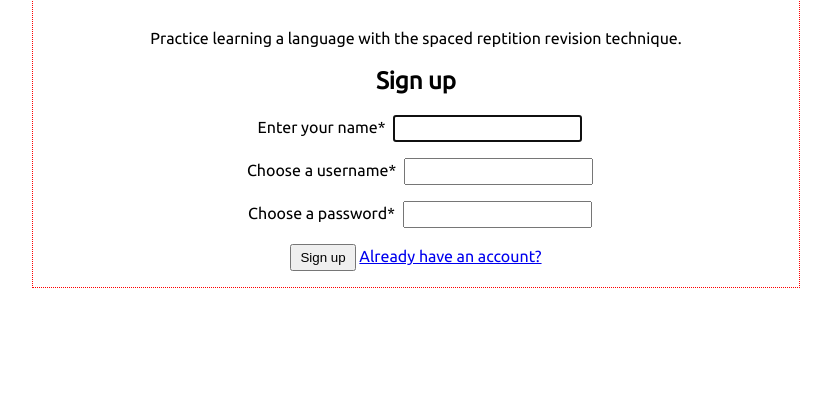
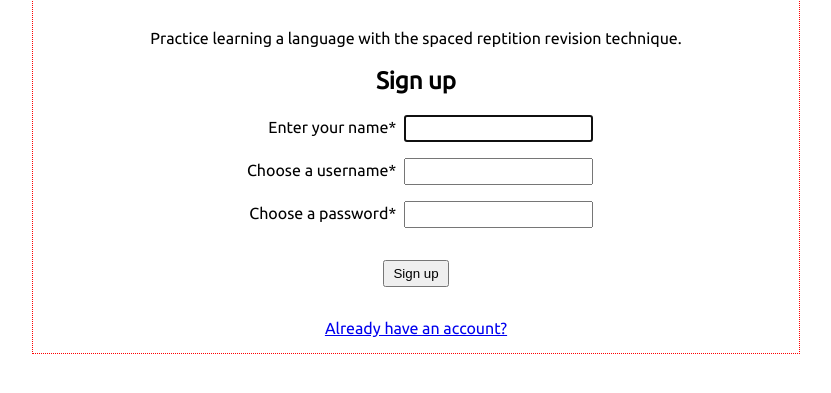
Before and after one commit to thebinarypenguin/enseigne-moi-client, a React app: page /register in a window 1280 px wide. Shown: the part 57-450 px from the top of the page, without its empty margins (224-1055 px from the left). Built offline with nearby package versions, Linux system fonts and the light colour scheme.

Commit message:
Center sign up and sign in forms

```diff
--- a/src/components/App/App.css
+++ b/src/components/App/App.css
@@ -25,3 +25,16 @@
   margin-bottom: 1rem;
   padding: 0.25rem 0.5rem;
 }
+
+.CenterFormContainer {
+  display: flex;
+  justify-content: center;
+}
+
+.AlignRight {
+  text-align: right;
+}
+
+form .Button {
+  margin-top: 1rem;
+}
--- a/src/components/LoginForm/LoginForm.js
+++ b/src/components/LoginForm/LoginForm.js
@@ -50,7 +50,7 @@ class LoginForm extends Component {
         <div role='alert'>
           {error && <p>{error}</p>}
         </div>
-        <div>
+        <div class="AlignRight">
           <Label htmlFor='login-username-input'>
             Username
           </Label>
@@ -61,7 +61,7 @@ class LoginForm extends Component {
             required
           />
         </div>
-        <div>
+        <div class="AlignRight">
           <Label htmlFor='login-password-input'>
             Password
           </Label>
--- a/src/components/RegistrationForm/RegistrationForm.js
+++ b/src/components/RegistrationForm/RegistrationForm.js
@@ -46,7 +46,7 @@ class RegistrationForm extends Component {
         <div role='alert'>
           {error && <p>{error}</p>}
         </div>
-        <div>
+        <div class="AlignRight">
           <Label htmlFor='registration-name-input'>
             Enter your name<Required />
           </Label>
@@ -57,7 +57,7 @@ class RegistrationForm extends Component {
             required
           />
         </div>
-        <div>
+        <div class="AlignRight">
           <Label htmlFor='registration-username-input'>
             Choose a username<Required />
           </Label>
@@ -67,7 +67,7 @@ class RegistrationForm extends Component {
             required
           />
         </div>
-        <div>
+        <div class="AlignRight">
           <Label htmlFor='registration-password-input'>
             Choose a password<Required />
           </Label>
@@ -83,7 +83,9 @@ class RegistrationForm extends Component {
             Sign up
           </Button>
           {' '}
+          <p>
           <Link to='/login'>Already have an account?</Link>
+          </p>
         </footer>
       </form>
     )
--- a/src/routes/LoginRoute/LoginRoute.js
+++ b/src/routes/LoginRoute/LoginRoute.js
@@ -19,9 +19,11 @@ class LoginRoute extends Component {
     return (
       <section id="LoginRoute">
         <h2>Login</h2>
-        <LoginForm
-          onLoginSuccess={this.handleLoginSuccess}
-        />
+        <div class="CenterFormContainer">
+          <LoginForm
+            onLoginSuccess={this.handleLoginSuccess}
+          />
+        </div>
       </section>
     );
   }
--- a/src/routes/RegistrationRoute/RegistrationRoute.js
+++ b/src/routes/RegistrationRoute/RegistrationRoute.js
@@ -20,9 +20,12 @@ class RegistrationRoute extends Component {
           Practice learning a language with the spaced reptition revision technique.
         </p>
         <h2>Sign up</h2>
-        <RegistrationForm
-          onRegistrationSuccess={this.handleRegistrationSuccess}
-        />
+        <div class="CenterFormContainer">
+          <RegistrationForm
+            onRegistrationSuccess={this.handleRegistrationSuccess}
+          />
+        </div>
+
       </section>
     );
   }
```
